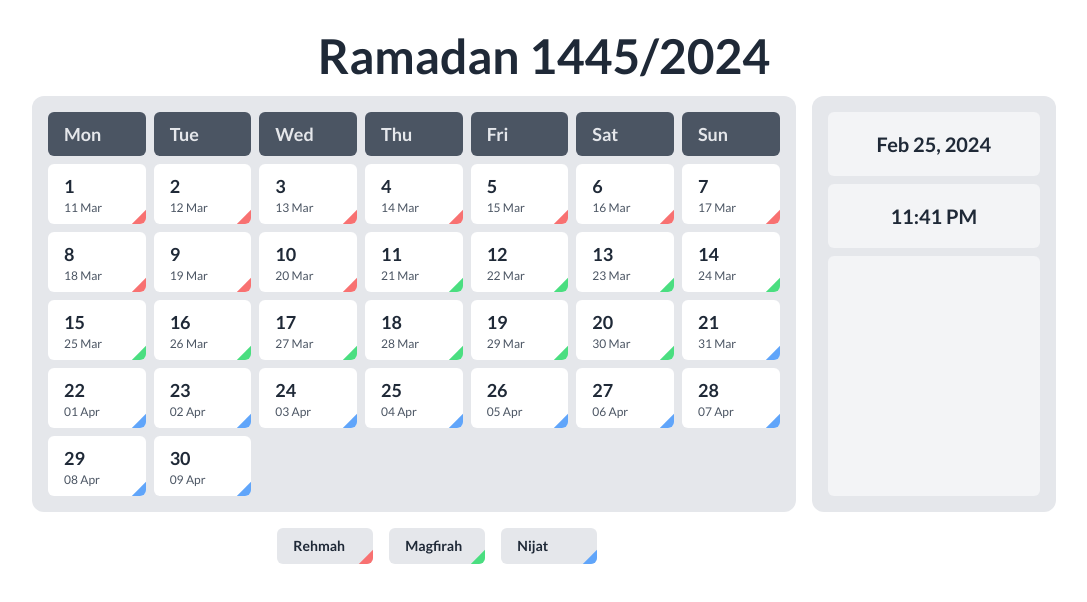
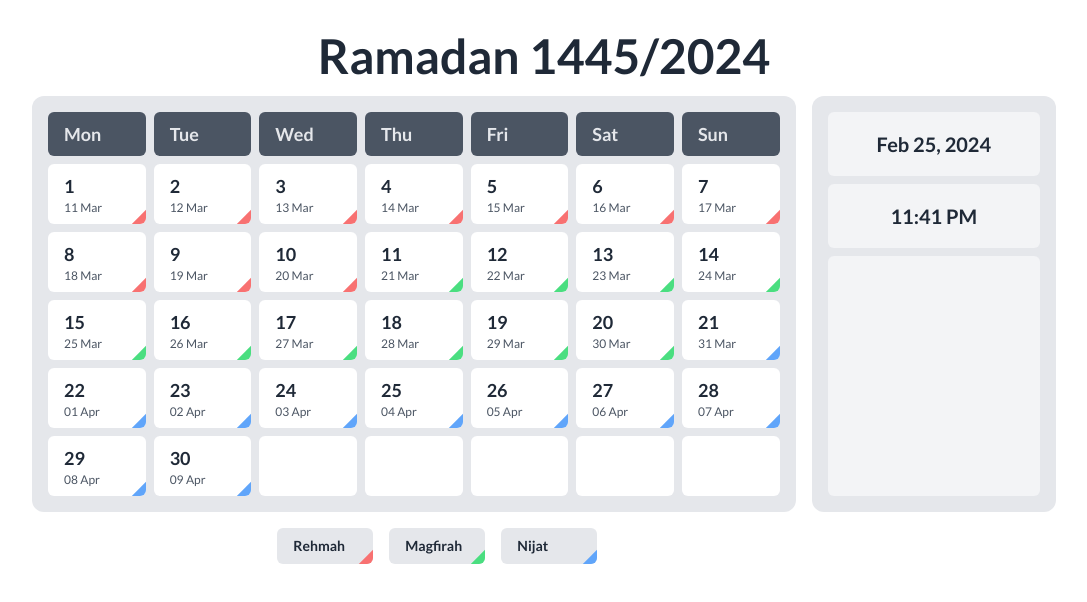
Before and after one commit to zainsci/ramadan-2024, a React (Vite) app: page / in a window 1280 px wide. Shown: the top 602 px of the page, without its empty margins (96-1183 px from the left). Built offline with nearby package versions, Linux system fonts and the light colour scheme.

Commit message:
fix(app): fix linting errs

```diff
--- a/src/components/calender.tsx
+++ b/src/components/calender.tsx
@@ -30,7 +30,7 @@ export default function Calender() {
 	})
 
 	function getDay(week: number, weekDay: number) {
-		return week * 7 + weekDay <= 30 ? week * 7 + weekDay : null
+		return week * 7 + weekDay <= 30 ? week * 7 + weekDay : 0
 	}
 
 	function getGregorianDay(week: number, weekDay: number) {
@@ -45,7 +45,7 @@ export default function Calender() {
 		}
 	}
 
-	function showDay(day: number | null) {
+	function showDay(day: number) {
 		if (!day) return
 
 		setPage(day)
@@ -136,21 +136,24 @@ export default function Calender() {
 										>
 											<button
 												className={`flex flex-col justify-start items-start w-full h-full px-4 py-2 rounded-md text-lg ${
-													getDay(week, weekDay) && "hover:opacity-80"
+													!!getDay(week, weekDay) && "hover:bg-gray-100"
 												} ${
-													!getDay(week, weekDay) && "cursor-default"
+													!!!getDay(week, weekDay) && "cursor-default"
 												} relative overflow-hidden ${dayStatus(
 													getGregorianDay(week, weekDay)
 												)}`}
 												onClick={() => showDay(getDay(week, weekDay))}
 												disabled={!getDay(week, weekDay)}
 											>
-												<div className="font-bold">{getDay(week, weekDay)}</div>
+												<div className="font-bold">
+													{!!getDay(week, weekDay) && getDay(week, weekDay)}
+												</div>
 												<div className="text-xs text-gray-600">
-													{getGregorianDay(week, weekDay)}
+													{!!getDay(week, weekDay) &&
+														getGregorianDay(week, weekDay)}
 												</div>
 
-												{getDay(week, weekDay) !== null ? (
+												{getDay(week, weekDay) !== 0 ? (
 													<div
 														className={`w-5 h-5 rotate-45 absolute right-0 bottom-0 translate-x-1/2 translate-y-1/2 ${
 															getDay(week, weekDay) > 20
```
